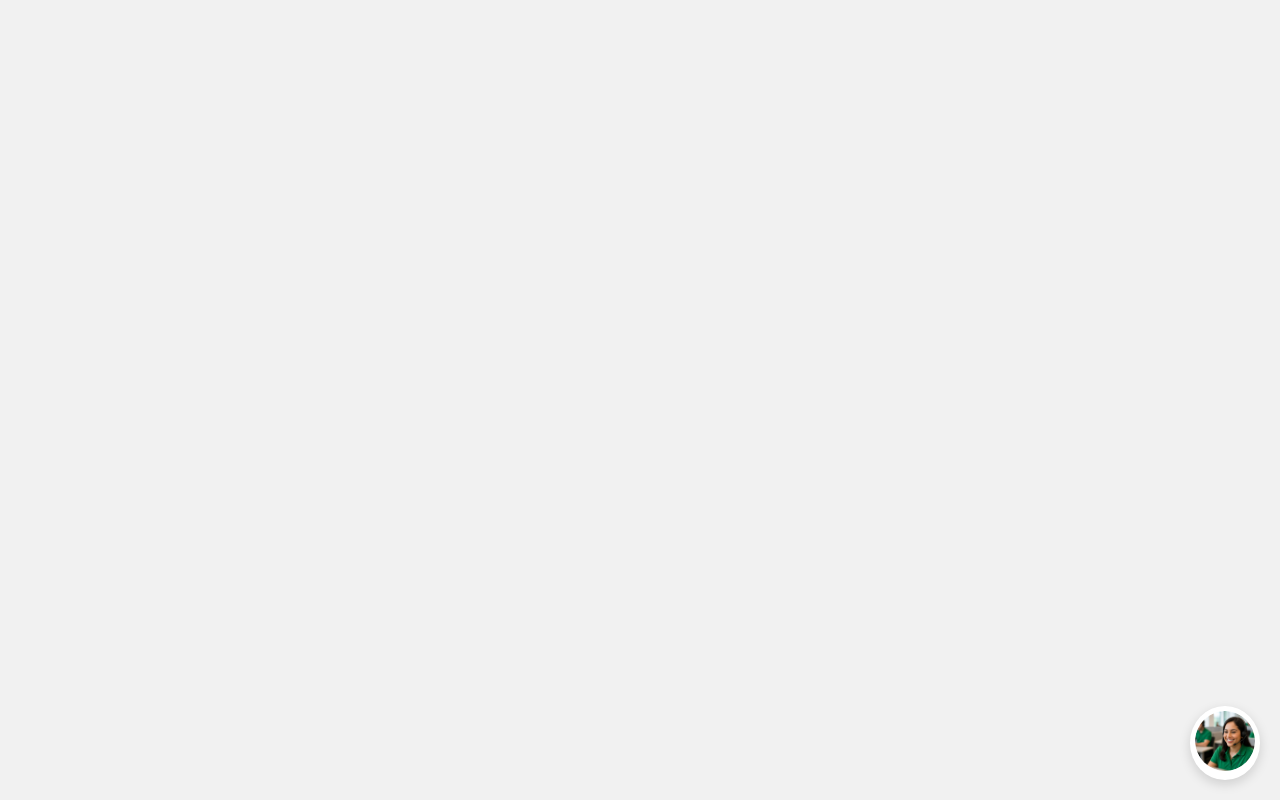
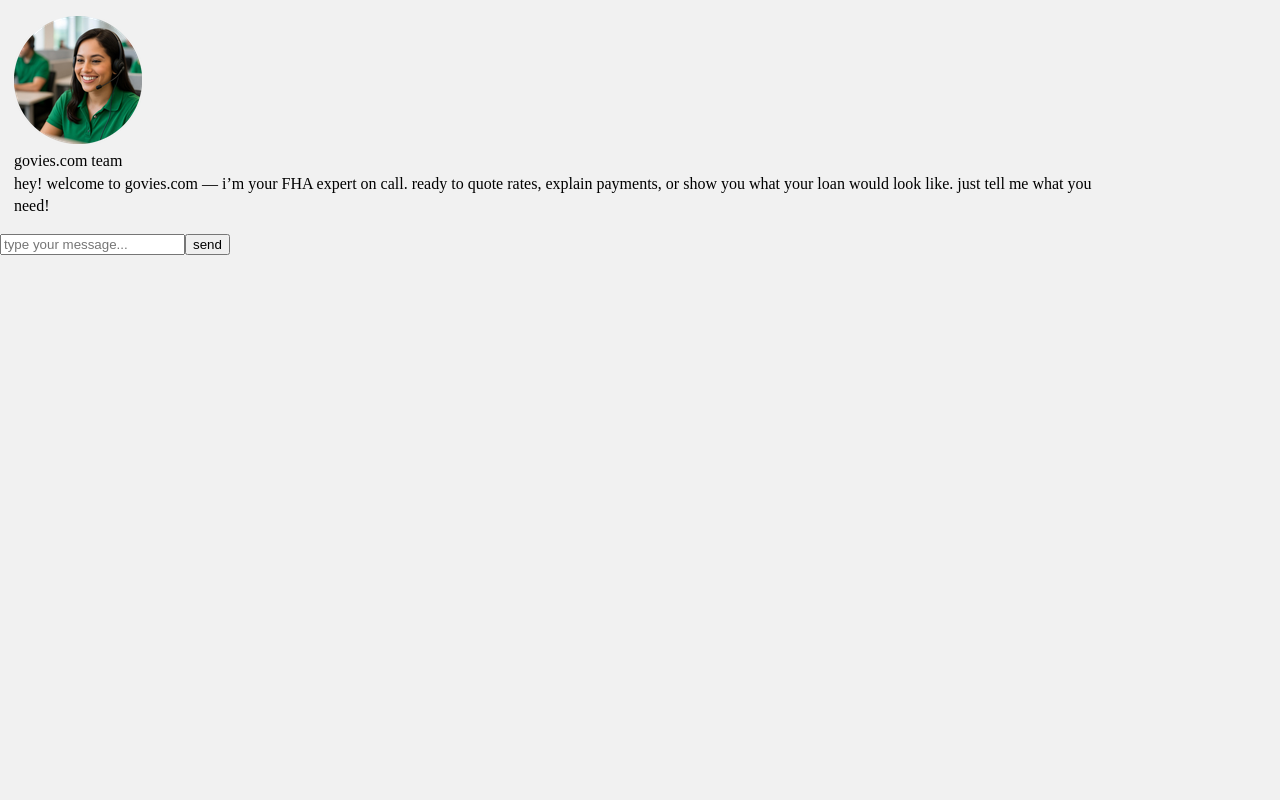
Before and after one commit to farrisajohn-cmd/08062025, a React (Create React App) app: page / in a window 1280 px wide. Built offline with nearby package versions, Linux system fonts and the light colour scheme.

Commit message:
Update ChatBox.jsx

```diff
--- a/src/ChatBox.jsx
+++ b/src/ChatBox.jsx
@@ -2,33 +2,22 @@ import React, { useState, useEffect, useRef } from 'react';
 import './ChatBox.css';
 
 const ChatBox = () => {
-  const [messages, setMessages] = useState([]);
-  const [input, setInput] = useState('');
-  const [showWidget, setShowWidget] = useState(false);
-  const [isTyping, setIsTyping] = useState(false);
-  const chatEndRef = useRef(null);
-
-  useEffect(() => {
-    // initial greeting
-    setTimeout(() => {
-      setMessages([
+  const [messages, setMessages] = useState([
     {
       sender: 'assistant',
-          text: "hey! welcome to govies.com — i’m your FHA expert on call. ready to quote rates, explain payments, or show you what your loan would look like. just tell me what you need!",
-        },
+      text: "hey! welcome to govies.com — i’m your FHA expert on call. ready to quote rates, explain payments, or show you what your loan would look like. just tell me what you need!"
+    }
   ]);
-    }, 500);
-  }, []);
-
-  useEffect(() => {
-    chatEndRef.current?.scrollIntoView({ behavior: 'smooth' });
-  }, [messages]);
+  const [input, setInput] = useState('');
+  const [isTyping, setIsTyping] = useState(false);
+  const [currentReply, setCurrentReply] = useState('');
+  const replyIntervalRef = useRef(null);
 
   const sendMessage = async () => {
     if (!input.trim()) return;
 
     const userMessage = { sender: 'user', text: input };
-    setMessages((prev) => [...prev, userMessage]);
+    setMessages(prev => [...prev, userMessage]);
     setInput('');
     setIsTyping(true);
 
@@ -36,22 +25,33 @@ const ChatBox = () => {
       const res = await fetch('https://zero8062025.onrender.com/chat', {
         method: 'POST',
         headers: { 'Content-Type': 'application/json' },
-        body: JSON.stringify({ message: input }),
+        body: JSON.stringify({ message: input })
       });
 
       const data = await res.json();
-      const assistantMessage = { sender: 'assistant', text: data.response };
+      const fullReply = data.response || '⚠️ assistant failed to respond.';
 
-      // simulate realistic typing delay
-      setTimeout(() => {
-        setMessages((prev) => [...prev, assistantMessage]);
+      // simulate realistic typing animation
+      let index = 0;
+      setCurrentReply('');
+      const delayStart = Date.now();
+
+      replyIntervalRef.current = setInterval(() => {
+        const now = Date.now();
+        if (now - delayStart >= 3000) {
+          setCurrentReply(fullReply.slice(0, index));
+          index++;
+          if (index > fullReply.length) {
+            clearInterval(replyIntervalRef.current);
+            setMessages(prev => [...prev, { sender: 'assistant', text: fullReply }]);
+            setCurrentReply('');
             setIsTyping(false);
-      }, 3000);
+          }
+        }
+      }, 15);
+
     } catch (err) {
-      setMessages((prev) => [
-        ...prev,
-        { sender: 'assistant', text: '⚠️ something went wrong. try again!' },
-      ]);
+      setMessages(prev => [...prev, { sender: 'assistant', text: '⚠️ something went wrong. try again!' }]);
       setIsTyping(false);
     }
   };
@@ -60,55 +60,60 @@ const ChatBox = () => {
     if (e.key === 'Enter') sendMessage();
   };
 
-  const toggleWidget = () => {
-    setShowWidget((prev) => !prev);
-  };
-
   return (
-    <>
-      {/* floating button */}
-      <div className="chat-launcher" onClick={toggleWidget}>
-        <img src="/govies-avatar.png" alt="govies bot" className="launcher-avatar" />
+    <div className="chat-widget-container">
+      <div className="chat-box">
+        <div className="chat-messages">
+          {messages.map((msg, i) => (
+            <div key={i} className={`chat-bubble ${msg.sender}`}>
+              {msg.sender === 'assistant' && (
+                <img src="/govies-avatar.png" alt="govies.com team" className="chat-avatar" />
+              )}
+              <div className="chat-content">
+                <span className="chat-sender">
+                  {msg.sender === 'assistant' ? 'govies.com team' : 'you'}
+                </span>
+                <div className="chat-text">{msg.text}</div>
               </div>
-
-      {/* chat window */}
-      {showWidget && (
-        <div className="chatbox-container">
-          <div className="chatbox-header">
-            <img src="/govies-avatar.png" alt="govies" className="header-avatar" />
-            <span className="header-title">govies.com team</span>
-          </div>
-
-          <div className="chatbox-body">
-            {messages.map((msg, i) => (
-              <div
-                key={i}
-                className={`chat-bubble ${msg.sender === 'user' ? 'user-bubble' : 'assistant-bubble'}`}
-              >
-                {msg.text}
             </div>
           ))}
-            {isTyping && (
-              <div className="typing-indicator">
-                <span></span><span></span><span></span>
-              </div>
-            )}
-            <div ref={chatEndRef} />
-          </div>
 
-          <div className="chatbox-input">
-            <input
-              type="text"
-              placeholder="type your message..."
-              value={input}
-              onChange={(e) => setInput(e.target.value)}
-              onKeyDown={handleKeyPress}
-            />
-            <button onClick={sendMessage}>send</button>
+          {currentReply && (
+            <div className="chat-bubble assistant">
+              <img src="/govies-avatar.png" alt="govies.com team" className="chat-avatar" />
+              <div className="chat-content">
+                <span className="chat-sender">govies.com team</span>
+                <div className="chat-text">{currentReply}</div>
               </div>
             </div>
           )}
-    </>
+
+          {isTyping && !currentReply && (
+            <div className="chat-bubble assistant">
+              <img src="/govies-avatar.png" alt="govies.com team" className="chat-avatar" />
+              <div className="chat-content typing">
+                <span className="chat-sender">govies.com team</span>
+                <div className="typing-dots">
+                  <span></span><span></span><span></span>
+                </div>
+              </div>
+            </div>
+          )}
+        </div>
+
+        <div className="chat-input-area">
+          <input
+            type="text"
+            value={input}
+            onChange={e => setInput(e.target.value)}
+            onKeyDown={handleKeyPress}
+            placeholder="type your message..."
+            className="chat-input"
+          />
+          <button onClick={sendMessage} className="chat-send-btn">send</button>
+        </div>
+      </div>
+    </div>
   );
 };
 
```
Lines whose indentation alone changed are shown as unchanged.
